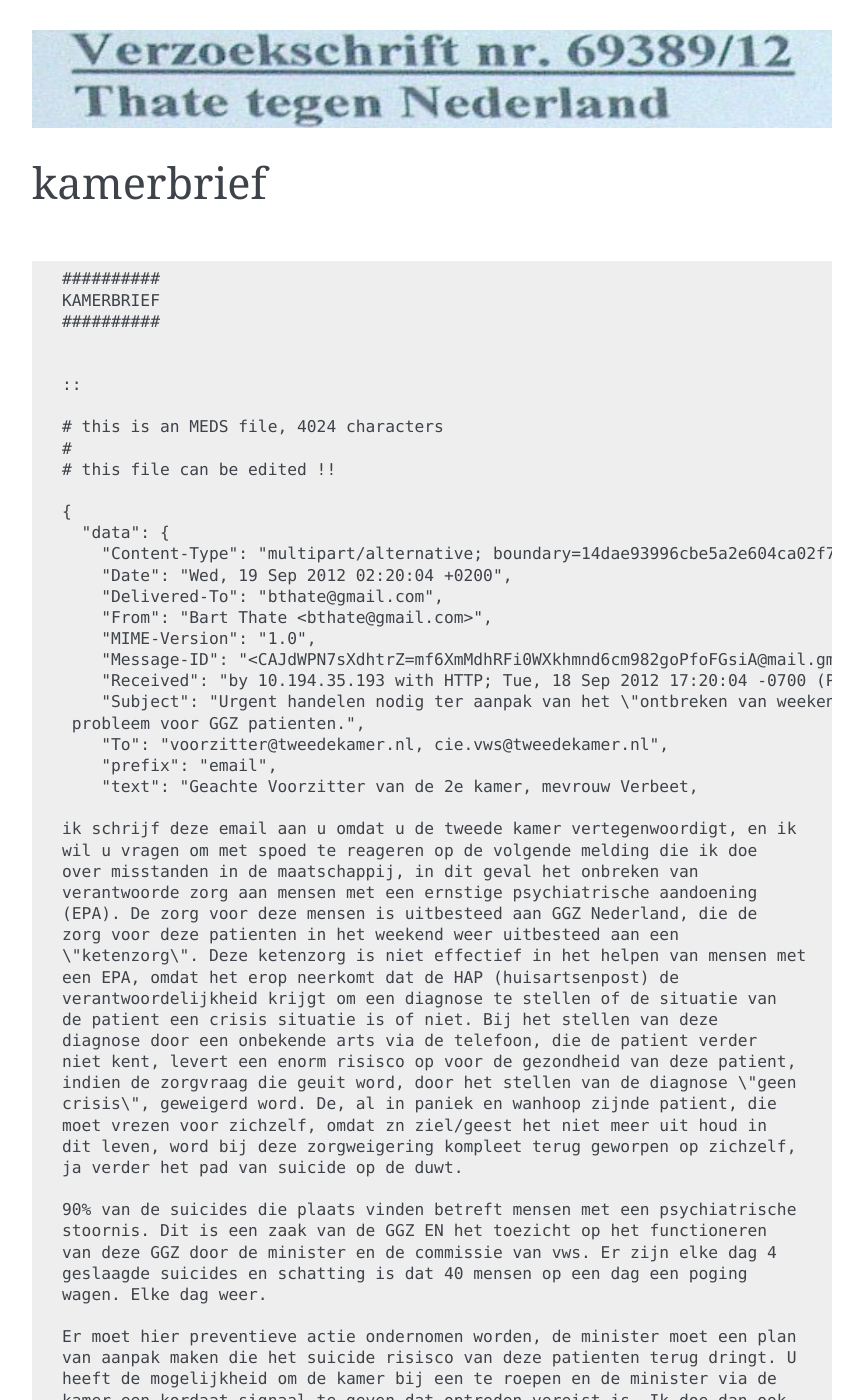
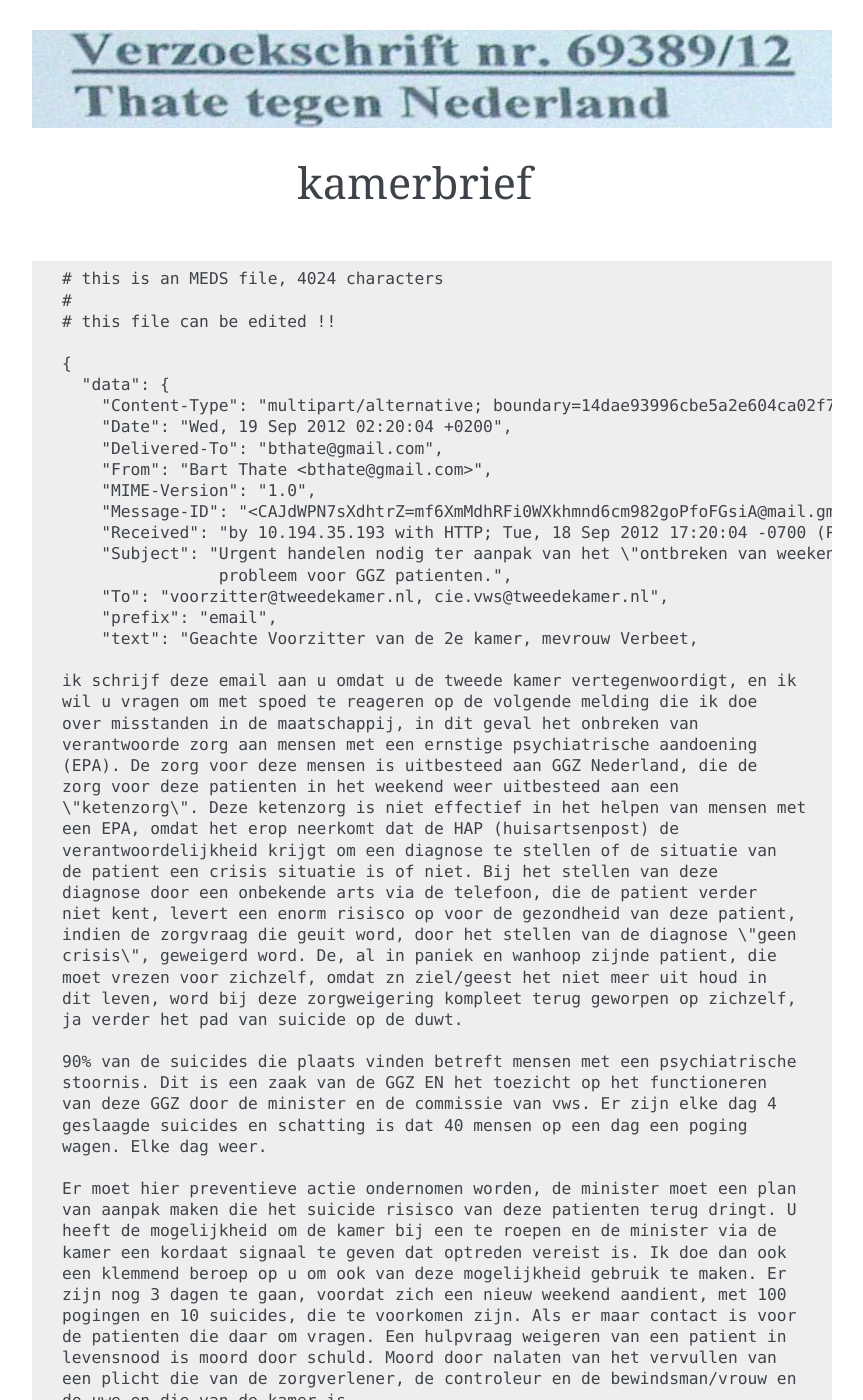
Before and after one commit to bthate/evrm, a Sphinx documentation site: the page built from docs/txt/kamerbrief.rst, in a window 1280 px wide and 1400 px high. Shown: the whole window, without its empty margins (168-1031 px from the left). Built offline with Sphinx 7.4.7, drawn with Linux system fonts in a browser that asks for light colours; some of the changed text lies outside the part shown.

Commit message:
add kamerbrief

```diff
--- a/docs/txt/kamerbrief.rst
+++ b/docs/txt/kamerbrief.rst
@@ -1,19 +1,23 @@
 .. _kamerbrief:
-
 
 .. raw:: html
 
     <br>
 
 
-kamerbrief
-##########
+.. title:: kamerbrief
 
 
 .. raw:: html
 
+    <center>
+
+kamerbrief
+==========
+
+.. raw:: html
+
+    </center>
     <br>
 
-
-
 .. literalinclude:: kamerbrief.txt
--- a/docs/txt/kamerbrief.txt
+++ b/docs/txt/kamerbrief.txt
@@ -1,10 +1,3 @@
-##########
-KAMERBRIEF
-##########
-
-
-::
-
 # this is an MEDS file, 4024 characters
 #
 # this file can be edited !!
@@ -19,7 +12,7 @@ KAMERBRIEF
     "Message-ID": "<CAJdWPN7sXdhtrZ=mf6XmMdhRFi0WXkhmnd6cm982goPfoFGsiA@mail.gmail.com>",
     "Received": "by 10.194.35.193 with HTTP; Tue, 18 Sep 2012 17:20:04 -0700 (PDT)",
     "Subject": "Urgent handelen nodig ter aanpak van het \"ontbreken van weekend hulp\"
- probleem voor GGZ patienten.",
+                probleem voor GGZ patienten.",
     "To": "voorzitter@tweedekamer.nl, cie.vws@tweedekamer.nl",
     "prefix": "email",
     "text": "Geachte Voorzitter van de 2e kamer, mevrouw Verbeet,
```
Also changed, not shown: pyproject.toml (+6 -2 lines).
